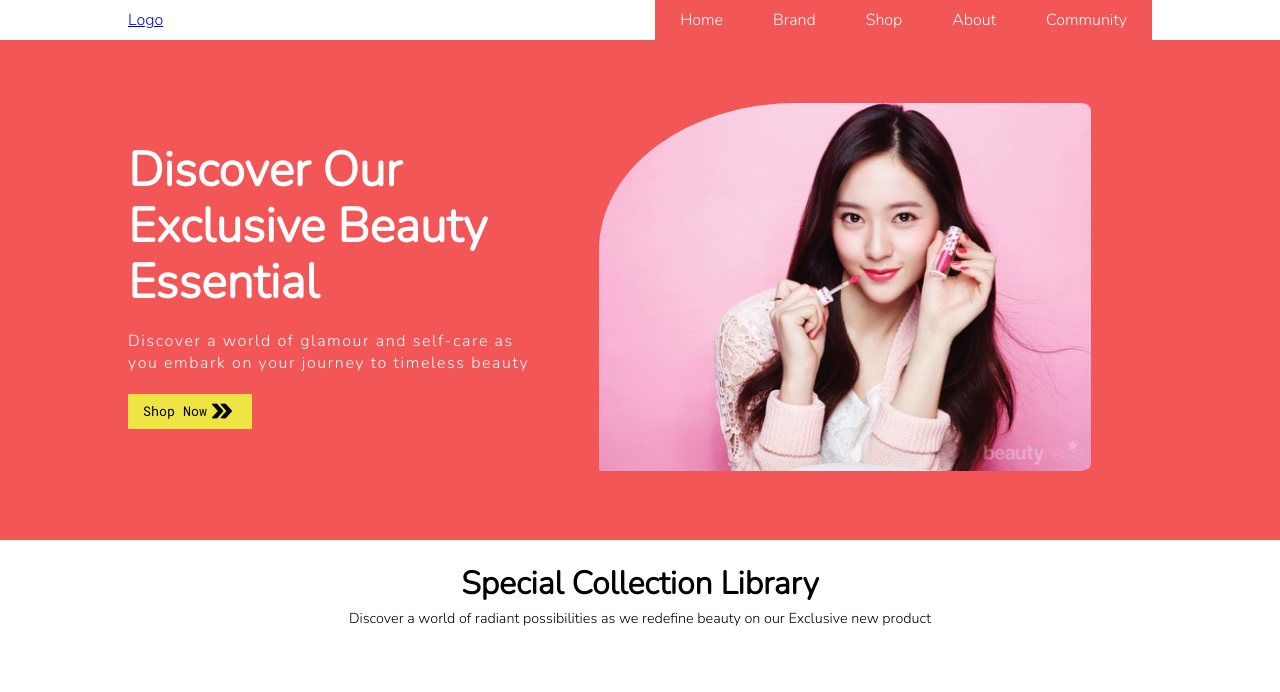
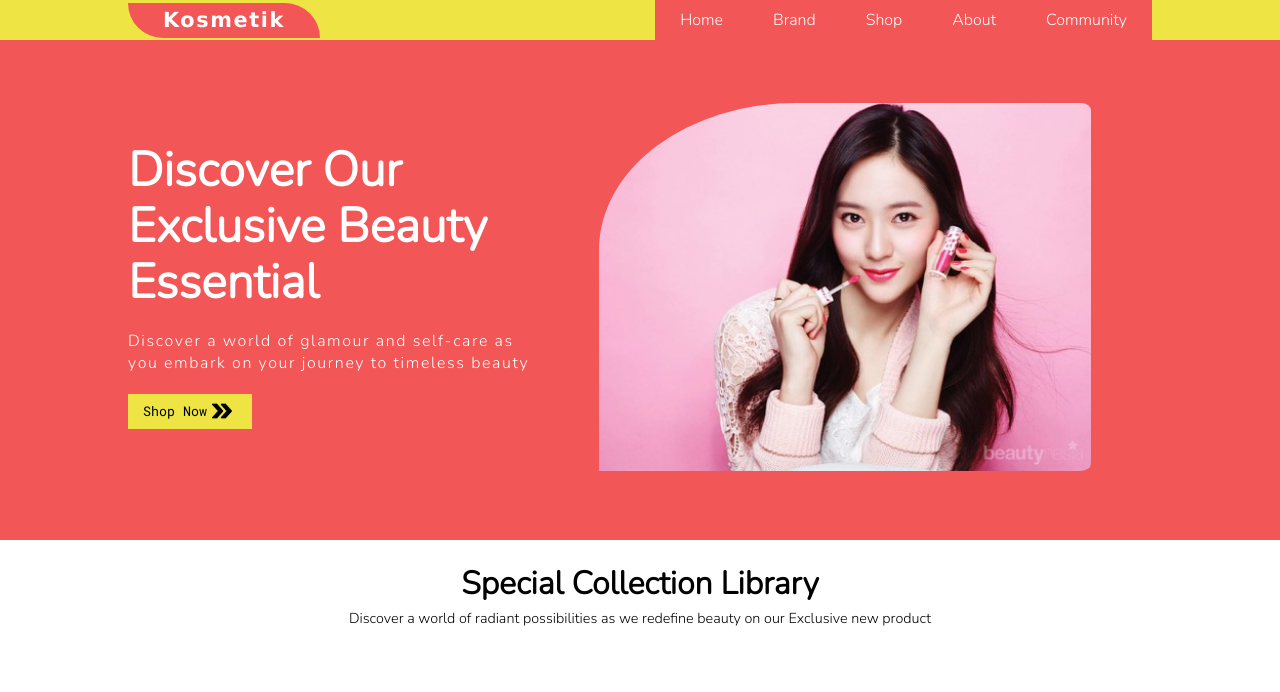
Before and after one commit to Muh-Aswar/Kosmetik-Landingpage, a plain HTML site: page index.html in a window 1280 px wide. Shown: the top 692 px of the page. Drawn offline with Linux system fonts and the light colour scheme.

Commit message:
Update navbar
Modifikasi logo

```diff
--- a/index.html
+++ b/index.html
@@ -10,7 +10,7 @@
     <nav>
         <div class="nav-container">
             <div class="nav-logo">
-                <a href="#">Logo</a>
+                <p><a href="#">Kosmetik</a></p>
             </div>
             <ul>
                 <li>Home</li>
--- a/style.css
+++ b/style.css
@@ -13,7 +13,7 @@
     font-family: 'Nunito';
 }
 nav{
-    /* background: #eee444; */
+    background: #eee444;
     width: 100%;
     display: flex;
     justify-content: center;
@@ -22,7 +22,22 @@ nav{
     display: flex;
     justify-content: space-between;
     align-items: center;
+    align-items: center;
     width: 80%;
+}
+.nav-container .nav-logo{
+    background: #f35656;
+    padding: 5px 35px;
+    border-bottom-left-radius: 50px;
+    border-top-right-radius: 50px;
+}
+.nav-container .nav-logo p>a{
+    text-decoration: none;
+    color: #fff;
+    font-weight: bolder;
+    letter-spacing: 0.1rem;
+    font-family: Verdana;
+    font-size: 1.3rem;
 }
 ul{
     display: flex;
```
